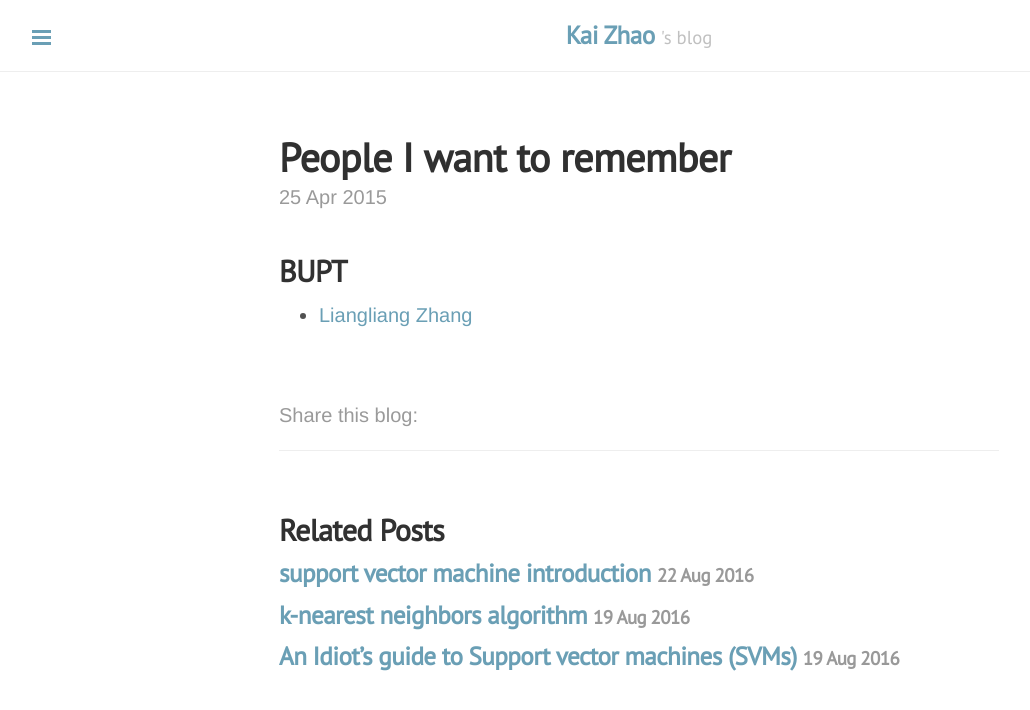
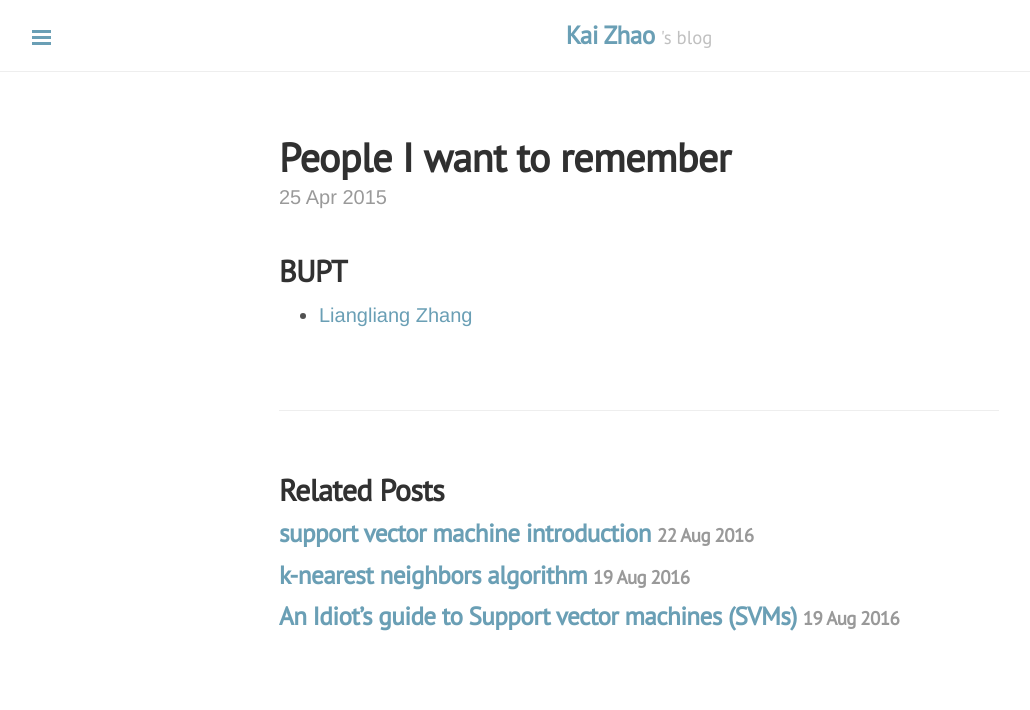
Before and after one commit to loverszhaokai/loverszhaokai.github.io, a Jekyll site: the page built from _posts/2015-04-25-people.md, in a window 1280 px wide. Shown: the top 710 px of the page, without its empty margins (1-1031 px from the left). Built offline with Jekyll 4.4.1, drawn with Linux system fonts in a browser that asks for light colours; nearby versions of some CDN libraries.

Commit message:
update post

```diff
--- a/_layouts/post.html
+++ b/_layouts/post.html
@@ -19,9 +19,6 @@ layout: default
   {{ content }}
 </div>
 
-<span class="post-date">Share this blog: </span>
-{% include add_this.html %}
-
 <div class="related">
   <h2>Related Posts</h2>
   <ul class="related-posts">
```
